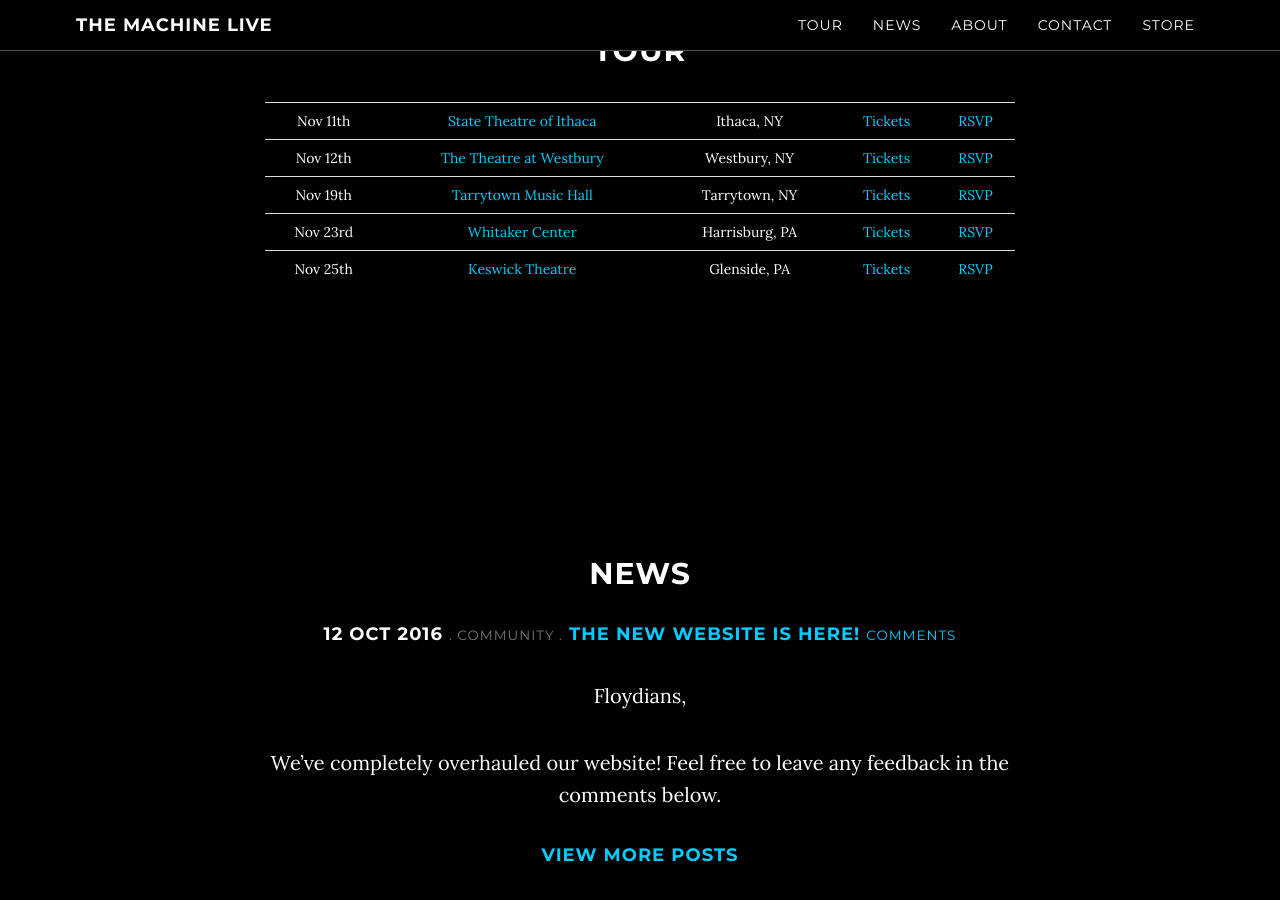
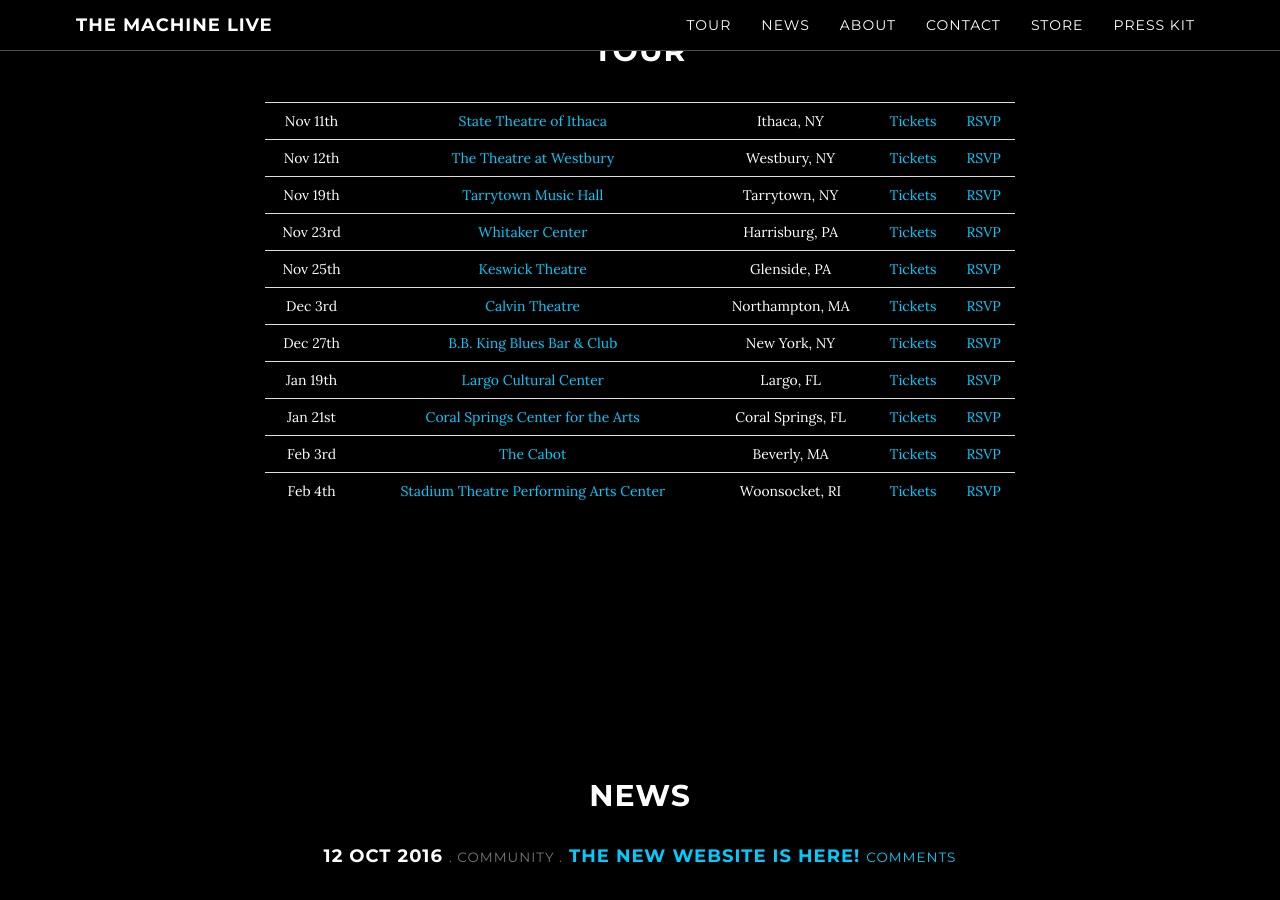
Before and after one commit to machineweb/machineweb.github.io, a Jekyll site: the page built from index.html, in a window 1280 px wide and 900 px high, scrolled down 1116 px. Built offline with Jekyll 4.4.1, drawn with Linux system fonts in a browser that asks for light colours; comment, search, counter and statistics services are not loaded.

Commit message:
tour updated, comments enabled

```diff
--- a/_config.yml
+++ b/_config.yml
@@ -30,6 +30,8 @@
 
 post-preview-words: 128
 
+disqus-shortname: "TheMachine"
+
 fb-share: True
 twitter-share: True
 reddit-share: True
--- a/_data/tour.yml
+++ b/_data/tour.yml
@@ -32,3 +32,45 @@
     location: "Glenside, PA"
     tickets-url: "http://www.axs.com/events/312008/the-machine-tickets?skin=keswick&src=AEGLIVE_WROAKDTT030115VEN001"
     rsvp-url: "https://www.facebook.com/events/137750083316060/"
+
+  - date: "Dec 3rd"
+    venue: "Calvin Theatre"
+    venue-url: "http://www.nbotickets.com/hall.asp?event=10356"
+    location: "Northampton, MA"
+    tickets-url: "http://www.nbotickets.com/hall.asp?event=10356"
+    rsvp-url: "https://www.facebook.com/events/133567710402461/"
+
+  - date: "Dec 27th"
+    venue: "B.B. King Blues Bar & Club"
+    venue-url: "http://www.bbkingblues.com/bio.php?id=7438"
+    location: "New York, NY"
+    tickets-url: "http://www.ticketmaster.com/event/0000512DB67322DE?brand=bbkingblues&camefrom=cfc_bbking_website"
+    rsvp-url: "https://www.facebook.com/events/1826444997570116/"
+
+  - date: "Jan 19th"
+    venue: "Largo Cultural Center"
+    venue-url: "http://itkt.choicecrm.net/templates/LARG/"
+    location: "Largo, FL"
+    tickets-url: "https://itkt.choicecrm.net/templates/LARG/"
+    rsvp-url: "https://www.facebook.com/events/1123559784401198/"
+
+  - date: "Jan 21st"
+    venue: "Coral Springs Center for the Arts"
+    venue-url: "http://ev5.evenue.net/cgi-bin/ncommerce3/SEGetEventInfo?ticketCode=GS%3ACSCC%3AC16%3AMACH01%3A&linkID=pfm-coralsprings&shopperContext=&pc=&caller=&appCode=&groupCode=CON&cgc="
+    location: "Coral Springs, FL"
+    tickets-url: "http://ev5.evenue.net/cgi-bin/ncommerce3/SEGetEventInfo?ticketCode=GS%3ACSCC%3AC16%3AMACH01%3A&linkID=pfm-coralsprings&shopperContext=&pc=&caller=&appCode=&groupCode=CON&cgc="
+    rsvp-url: "https://www.facebook.com/events/654067421422482/"
+
+  - date: "Feb 3rd"
+    venue: "The Cabot"
+    venue-url: "http://thecabot.org/event.cfm?id=244598&cart"
+    location: "Beverly, MA"
+    tickets-url: "http://thecabot.org/event.cfm?id=244598&cart"
+    rsvp-url: "https://www.facebook.com/events/1659566457704943/"
+
+  - date: "Feb 4th"
+    venue: "Stadium Theatre Performing Arts Center"
+    venue-url: "http://www.stadiumtheatre.com/events/pink-floyd-the-machine-performs-pink-floyd-with-the-interstellar-light-show/38"
+    location: "Woonsocket, RI"
+    tickets-url: "http://www.stadiumtheatre.com/events/pink-floyd-the-machine-performs-pink-floyd-with-the-interstellar-light-show/38"
+    rsvp-url: "https://www.facebook.com/events/280050835687052/"
--- a/_includes/navigation.html
+++ b/_includes/navigation.html
@@ -54,6 +54,10 @@
                     <a href="{{ site.url }}/store">Store</a>
                 </li>
 
+                <li>
+                    <a href="{{ site.url }}/presskit">Press Kit</a>
+                </li>
+
             </ul>
         </div>
     </div>
--- a/presskit/index.html
+++ b/presskit/index.html
@@ -3,4 +3,4 @@
 section-type: presskit
 title: Media and Press Kit
 ---
-## Store
+## Media and Press Kit
```
Also changed, not shown: _layouts/presskit.html (added, +63 -0 lines), _posts/2016-10-12-new-website.md (renamed from _posts/2016-10-12-contact-tutorial.md), 3 other files.
